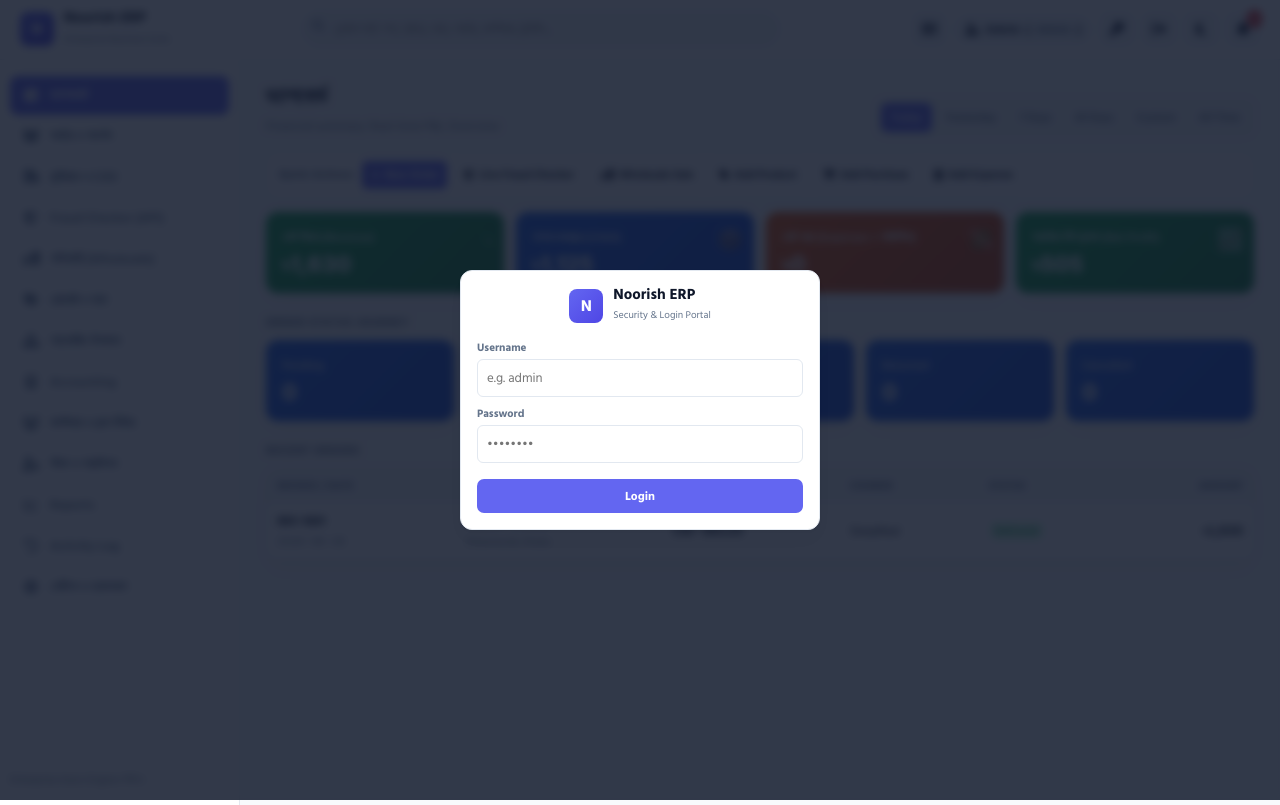
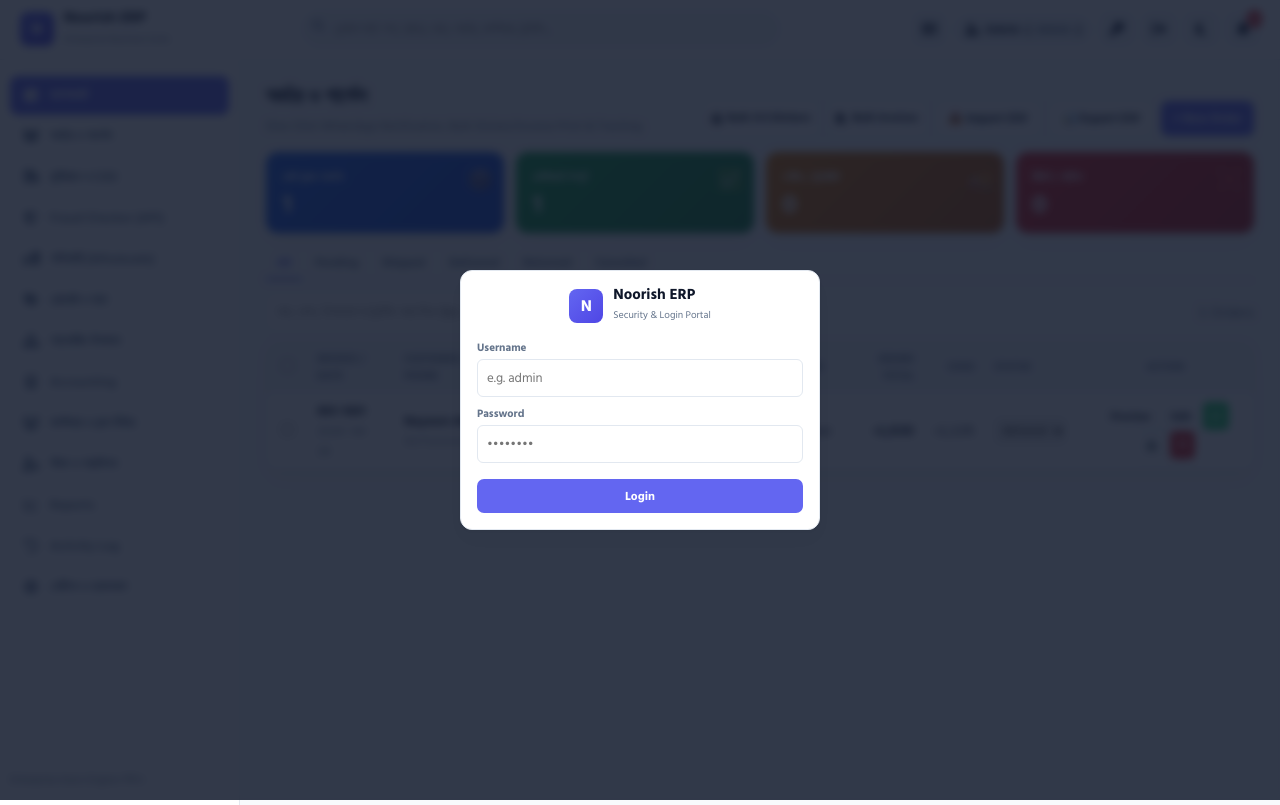
Before and after one commit to abdulazizexpress/my-erp-system, a website: page public/index.html in a window 1280 px wide. Drawn offline with Linux system fonts and the light colour scheme; no server answers.

Commit message:
index.html

```diff
--- a/public/index.html
+++ b/public/index.html
@@ -124,7 +124,7 @@
   <main class="main">
 
     <!-- DASHBOARD -->
-    <section class="view active" id="view-dashboard">
+    <section class="view" id="view-dashboard">
       <div class="topbar">
         <div>
           <h1 id="view-title-dashboard">Dashboard</h1>
@@ -291,7 +291,7 @@
     </section>
 
     <!-- ORDERS -->
-    <section class="view" id="view-orders">
+    <section class="view active" id="view-orders">
       <div class="topbar">
         <div>
           <h1 id="view-title-orders">অর্ডার ও পার্সেল লিস্ট</h1>
@@ -301,7 +301,7 @@
           <button class="btn ghost sm" onclick="bulkPrint('sticker')"><i class="fa-solid fa-print"></i> Bulk 3×3 Stickers</button>
           <button class="btn ghost sm" onclick="bulkPrint('invoice')"><i class="fa-solid fa-file-pdf"></i> Bulk Invoices</button>
           <button class="btn ghost" onclick="document.getElementById('file-import-csv').click()">📥 Import CSV</button>
-          <input type="file" id="file-import-csv" accept=".csv" style="display:none" onchange="handleOrderCSVImport(event)">
+          <input type="file" id="file-import-csv" accept=".csv" style="display:none">
           <button class="btn ghost" onclick="exportOrdersToCSV()">📊 Export CSV</button>
           <button class="btn" onclick="openNewOrderModal()">+ New Order</button>
         </div>
```
